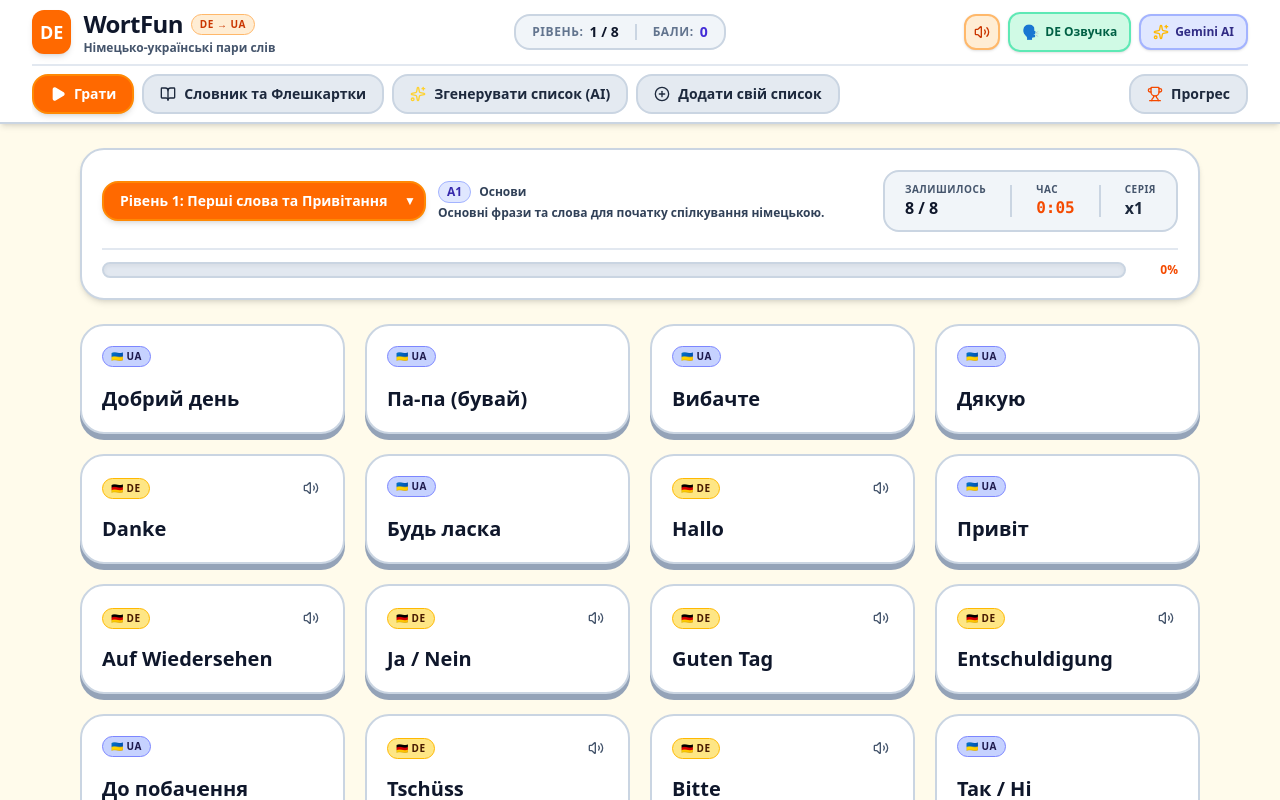
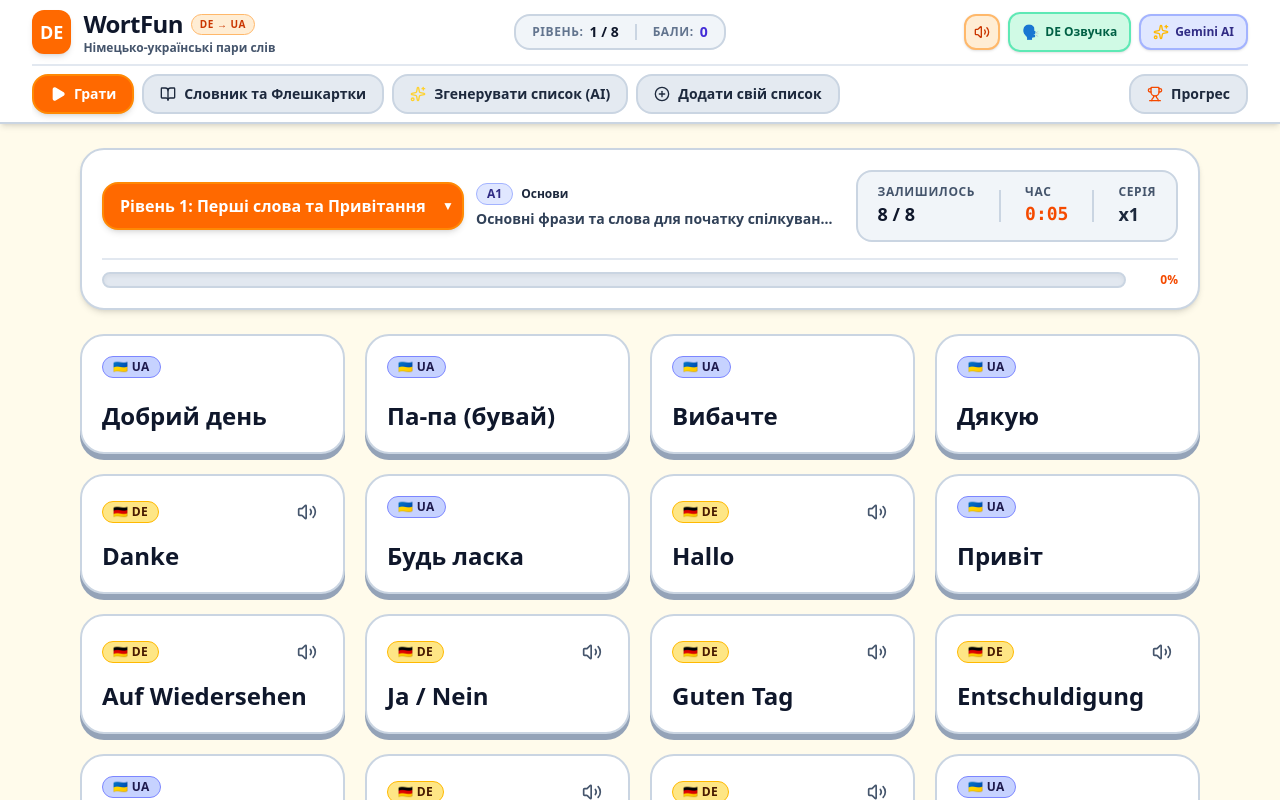
Before and after one commit to posatsky/WortFun, a React (Vite) app: page / in a window 1280 px wide. Shown: the top 800 px of the page. Built offline with nearby package versions, Linux system fonts and the light colour scheme.

Commit message:
Update GameBoard.tsx

```diff
--- a/src/components/GameBoard.tsx
+++ b/src/components/GameBoard.tsx
@@ -278,7 +278,7 @@ export const GameBoard: React.FC<GameBoardProps> = ({
               <select
                 value={currentLevelIndex}
                 onChange={(e) => setCurrentLevelIndex(Number(e.target.value))}
-                className="appearance-none bg-orange-500 text-white font-black px-3 sm:px-4 py-2 pr-8 sm:pr-9 rounded-xl sm:rounded-2xl border-2 border-orange-400 hover:bg-orange-600 focus:outline-none focus:ring-2 focus:ring-orange-400 cursor-pointer text-xs sm:text-sm shadow-md"
+                className="appearance-none bg-orange-500 text-white font-black px-3.5 sm:px-4 py-2.5 pr-8 sm:pr-9 rounded-xl sm:rounded-2xl border-2 border-orange-400 hover:bg-orange-600 focus:outline-none focus:ring-2 focus:ring-orange-400 cursor-pointer text-sm sm:text-base shadow-md"
               >
                 {levels.map((lvl, idx) => {
                   const prog = levelProgress[lvl.id];
@@ -290,36 +290,36 @@ export const GameBoard: React.FC<GameBoardProps> = ({
                   );
                 })}
               </select>
-              <div className="pointer-events-none absolute right-2.5 top-1/2 -translate-y-1/2 text-white text-[10px] sm:text-xs font-bold">
+              <div className="pointer-events-none absolute right-2.5 top-1/2 -translate-y-1/2 text-white text-xs font-bold">
                 ▼
               </div>
             </div>
 
             <div>
               <div className="flex items-center gap-1.5 sm:gap-2">
-                <span className="text-[10px] sm:text-xs font-black uppercase px-2 py-0.5 rounded-full bg-indigo-100 text-indigo-800 border border-indigo-300">
+                <span className="text-xs font-black uppercase px-2.5 py-0.5 rounded-full bg-indigo-100 text-indigo-900 border border-indigo-300">
                   {currentLevel.difficulty}
                 </span>
-                <span className="text-[10px] sm:text-xs font-bold text-slate-700">
+                <span className="text-xs font-black text-slate-800">
                   {currentLevel.category}
                 </span>
                 {currentLevel.isCustom && (
-                  <span className="text-[9px] sm:text-[10px] font-black uppercase px-1.5 sm:px-2 py-0.5 rounded-full bg-emerald-100 text-emerald-800 border border-emerald-300">
+                  <span className="text-xs font-black uppercase px-2 py-0.5 rounded-full bg-emerald-100 text-emerald-900 border border-emerald-300">
                     Ваш список
                   </span>
                 )}
               </div>
-              <p className="text-[11px] sm:text-xs font-bold text-slate-700 mt-0.5 line-clamp-1">
+              <p className="text-xs sm:text-sm font-bold text-slate-700 mt-1 line-clamp-1">
                 {currentLevel.description}
               </p>
             </div>
           </div>
 
           {/* Live Progress Metrics */}
-          <div className="flex items-center justify-between sm:justify-start gap-3 sm:gap-6 bg-slate-100 px-3.5 sm:px-5 py-2 sm:py-2.5 rounded-xl sm:rounded-2xl border-2 border-slate-300 shrink-0 text-xs sm:text-sm font-bold">
+          <div className="flex items-center justify-between sm:justify-start gap-3 sm:gap-6 bg-slate-100 px-3.5 sm:px-5 py-2.5 sm:py-3 rounded-xl sm:rounded-2xl border-2 border-slate-300 shrink-0 text-xs sm:text-sm font-bold">
             <div>
-              <div className="text-slate-600 text-[9px] sm:text-[10px] uppercase font-black tracking-wider">Залишилось</div>
-              <div className="font-black text-slate-900 text-sm sm:text-base">
+              <div className="text-slate-600 text-xs uppercase font-black tracking-wider">Залишилось</div>
+              <div className="font-black text-slate-900 text-base sm:text-lg">
                 {remainingPairs} / {totalPairsCount}
               </div>
             </div>
@@ -327,8 +327,8 @@ export const GameBoard: React.FC<GameBoardProps> = ({
             <div className="h-7 sm:h-8 w-0.5 bg-slate-300" />
 
             <div>
-              <div className="text-slate-600 text-[9px] sm:text-[10px] uppercase font-black tracking-wider">Час</div>
-              <div className="font-mono font-black text-orange-600 text-sm sm:text-base">
+              <div className="text-slate-600 text-xs uppercase font-black tracking-wider">Час</div>
+              <div className="font-mono font-black text-orange-600 text-base sm:text-lg">
                 {Math.floor(stats.elapsedTime / 60)}:
                 {String(stats.elapsedTime % 60).padStart(2, '0')}
               </div>
@@ -337,9 +337,9 @@ export const GameBoard: React.FC<GameBoardProps> = ({
             <div className="h-7 sm:h-8 w-0.5 bg-slate-300" />
 
             <div>
-              <div className="text-slate-600 text-[9px] sm:text-[10px] uppercase font-black tracking-wider">Серія</div>
-              <div className={`font-black text-sm sm:text-base flex items-center gap-1 ${stats.streak > 1 ? 'text-orange-600 animate-pulse' : 'text-slate-800'}`}>
-                {stats.streak > 1 && <Flame className="w-3.5 h-3.5 sm:w-4 sm:h-4 fill-orange-500 text-orange-500" />}
+              <div className="text-slate-600 text-xs uppercase font-black tracking-wider">Серія</div>
+              <div className={`font-black text-base sm:text-lg flex items-center gap-1 ${stats.streak > 1 ? 'text-orange-600 animate-pulse' : 'text-slate-800'}`}>
+                {stats.streak > 1 && <Flame className="w-4 h-4 fill-orange-500 text-orange-500" />}
                 x{stats.streak}
               </div>
             </div>
@@ -450,15 +450,15 @@ export const GameBoard: React.FC<GameBoardProps> = ({
                   onClick={() => handleCardClick(card)}
                   whileHover={{ scale: card.isSelected || card.isCorrect || card.isError ? 1.02 : 1.03 }}
                   whileTap={{ scale: 0.96 }}
-                  className={`relative rounded-2xl sm:rounded-3xl p-3.5 sm:p-4 md:p-5 flex flex-col justify-between text-left transition-all duration-150 min-h-[95px] sm:min-h-[110px] group cursor-pointer active:translate-y-0.5 active:shadow-none ${cardStyle}`}
+                  className={`relative rounded-2xl sm:rounded-3xl p-3.5 sm:p-5 flex flex-col justify-between text-left transition-all duration-150 min-h-[105px] sm:min-h-[120px] group cursor-pointer active:translate-y-0.5 active:shadow-none ${cardStyle}`}
                 >
                   {/* Language Tag Indicator or State Badge */}
-                  <div className="flex items-center justify-between w-full mb-1">
+                  <div className="flex items-center justify-between w-full mb-1.5">
                     {stateBadge ? (
                       stateBadge
                     ) : (
                       <span
-                        className={`text-[10px] uppercase font-black tracking-wider px-2 py-0.5 rounded-full ${
+                        className={`text-xs uppercase font-black tracking-wide px-2.5 py-0.5 rounded-full ${
                           card.isSelected
                             ? 'bg-white/30 text-white border border-white/40'
                             : card.language === 'de'
@@ -476,20 +476,22 @@ export const GameBoard: React.FC<GameBoardProps> = ({
                           e.stopPropagation();
                           audioManager.speakGerman(card.text);
                         }}
-                        className={`p-1 rounded-lg transition-colors ${
+                        className={`p-1.5 rounded-xl transition-colors ${
                           card.isSelected || card.isCorrect || card.isError
                             ? 'text-white hover:bg-white/20'
                             : 'text-slate-600 hover:text-orange-600 hover:bg-slate-200'
                         }`}
                         title="Прослухати вимову"
                       >
-                        <Volume2 className="w-4 h-4" />
+                        <Volume2 className="w-4 h-4 sm:w-5 sm:h-5" />
                       </span>
                     )}
                   </div>
 
                   {/* Main Word Text */}
-                  <div className="font-black text-sm sm:text-base md:text-xl leading-snug mt-auto text-slate-900 break-words">
+                  <div className={`font-black text-base sm:text-lg md:text-2xl leading-snug mt-auto break-words ${
+                    card.isSelected || card.isCorrect || card.isError ? 'text-white' : 'text-slate-900'
+                  }`}>
                     {card.text}
                   </div>
 
```
